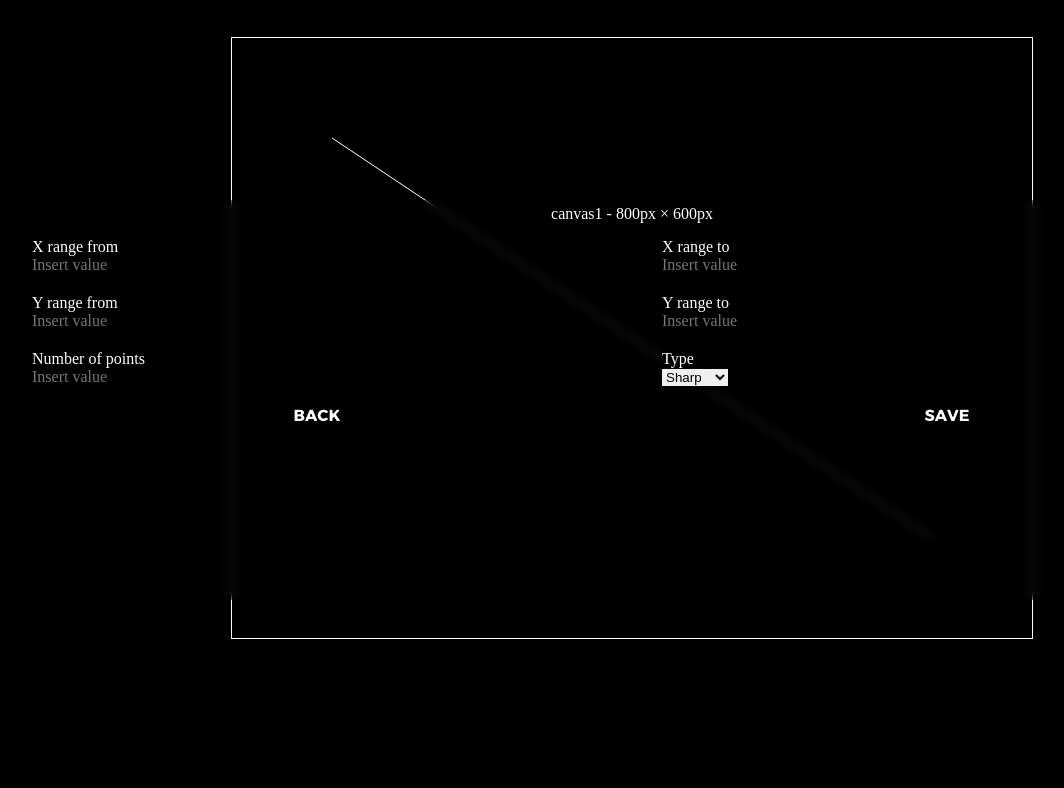
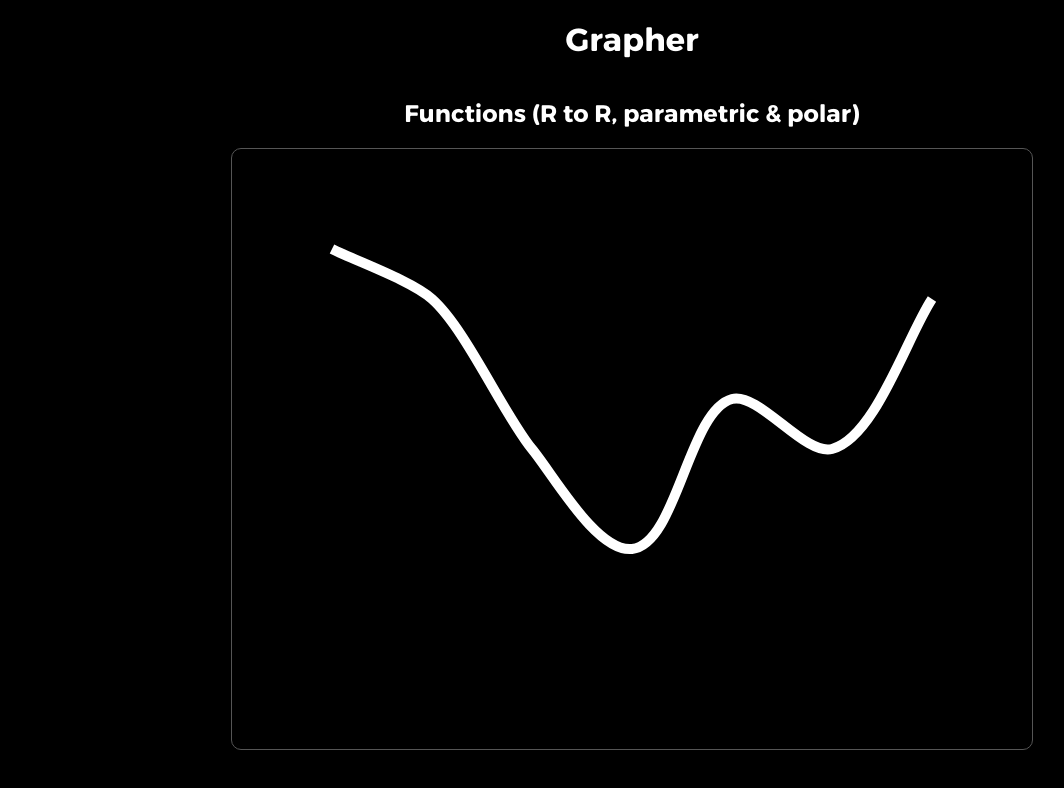
Before and after one commit to Aztronimus/strawredberry, a plain HTML site: page grapher/001_grapher.html in a window 1280 px wide. Shown: the whole page, without its empty margins (8-1072 px from the left). Drawn offline with nearby package versions, Linux system fonts and the light colour scheme.

Commit message:
Grapher smooth

```diff
--- a/grapher/001_grapher.html
+++ b/grapher/001_grapher.html
@@ -9,27 +9,27 @@
 </head>
 <body>
 	<h1>Grapher</h1>
-	<div class="center"><canvas id="canvas1" width="800" height="600"></canvas></div>
-	<form autocomplete="off"><div class="dialog">
+	<h2>Functions (R to R, parametric & polar)</h2>
+	<div class="center">
+		<canvas id="canvas1" width="800" height="600"></canvas>
+		<form autocomplete="off"><div id="ctxMenu1" class="dialog">
 			<div class="legend">canvas1 - 800px × 600px</div>
 			<div class="row">
 				<div class="field">
 					<div>X range from</div>
-				<input type="text" name="" placeholder="Insert value">
+					<input type="text" name="" placeholder="value">
 				</div>
 				<div class="field">
 					<div>X range to</div>
-				<input type="text" name="" placeholder="Insert value">
+					<input type="text" name="" placeholder="value">
 				</div>
-		</div>
-		<div class="row">
 				<div class="field">
 					<div>Y range from</div>
-				<input type="text" name="" placeholder="Insert value">
+					<input type="text" name="" placeholder="value">
 				</div>
 				<div class="field">
 					<div>Y range to</div>
-				<input type="text" name="" placeholder="Insert value">
+					<input type="text" name="" placeholder="value">
 				</div>
 			</div>
 			<div class="row">
@@ -42,34 +42,246 @@
 					<select>
 						<option>Sharp</option>
 						<option>Smooth</option>
+						<option>Points</option>
 					</select>
 				</div>
 			</div>
 			<div class="row">
-			<input class="back" type="button" name="" value="BACK">
+				<input name="back" class="back" type="button" name="" value="BACK">
 				<input class="save" type="button" name="" value="SAVE">
 			</div>
 		</div></form>
+	</div>
 	<script type="text/javascript">
+		// ------------------ Functions ----------------------------------
+		let getAngle = (() => {
+			let z = 0;
+			const r = Math.PI / 2;
+			return function([x, y]) {
+				z = Math.atan(y / x);
+				if(x > 0) {
+					return z;
+				} else if(x < 0) {
+					if(y > 0) {
+						return z + Math.PI;
+					}
+					else if(y < 0) {
+						return z - Math.PI;
+					}
+					else {
+						return Math.PI;
+					}
+				} else {
+					if(y > 0) {
+						return r;
+					}
+					else if(y < 0) {
+						return -r
+					}
+					else {
+						return NaN;
+					}
+				}
+			}
+		})();
+
+		function getDistance(a, b) {
+			return Math.sqrt((a[1] - b[1])**2 + (a[0] - b[0])**2);
+		}
+
+		function getUnitVector([a, b], c = 1) {
+			let n = Math.sqrt(a**2 + b**2);
+			return [c * a / n, c * b / n];
+		}
+
+		function addVectors(u, v) {
+			let r = [];
+			for(let i in u) {
+				r.push(u[i] + v[i]);
+			}
+			return r;
+		}
+
+		function subVectors(u, v) {
+			let r = [];
+			for(let i in u) {
+				r.push(u[i] - v[i]);
+			}
+			return r;
+		}
+
+		function scalarProductVector(c, v) {
+			let r = [];
+			for(let x of v) {
+				r.push(c * x);
+			}
+			return r;
+		}
+
+		function drawPolyline(p, ctx) {
+			ctx.beginPath();
+			p = [...p];
+			ctx.moveTo(...p.shift());
+			for(let i of p)
+				ctx.lineTo(...i);
+			ctx.stroke();
+			ctx.closePath();
+		}
+
+		function drawPolycurveBezier(p, ctx) {
+			ctx.beginPath();
+			if((p.length - 1) % 3 != 0) {
+				throw `Wrong number of points: ${p.length}`;
+			}
+			const _i = (p.length - 1) / 3;
+			ctx.moveTo(...p[0]);
+			for(let i = 0; i != _i; i++) {
+				let j = 3 * i + 1;
+				ctx.bezierCurveTo(...p[j], ...p[j + 1], ...p[j + 2]);
+			}
+			ctx.stroke();
+			ctx.closePath();
+		}
+
+		function plineToPcurveBezier(p) {
+			let c = getDistance(p[0], p[1]) / 4;
+			let r = [p[0]];
+			let w, u, v = getUnitVector(subVectors(p[1], p[0]));
+
+			r.push(addVectors(scalarProductVector(c, v), p[0]));
+
+			let i = 0, _i = p.length - 1;
+			while(++i != _i) {
+				u = v;
+				v = getUnitVector(subVectors(p[i + 1], p[i]));
+				w = getUnitVector(addVectors(v, u));
+				r.push(addVectors(p[i], scalarProductVector(-c, w)));
+				r.push(p[i]);
+				c = getDistance(p[i], p[i + 1]) / 4;
+				r.push(addVectors(p[i], scalarProductVector(c, w)));
+			}
+
+			r.push(addVectors(scalarProductVector(-c, v), p[_i]));
+			r.push(p[_i])
+			return r;
+		}
+
+		let drawArrow = (() => {
+			let r = 15;
+			let a = r * 1.5;
+			let b = r * Math.sqrt(3) / 2;
+			return function(p, ctx) {
+				let v = [p[0][0] - p[1][0], p[0][1] - p[1][1]];
+				let u = getUnitVector(v);
+				ctx.beginPath();
+				ctx.moveTo(...p[0]);
+				ctx.lineTo(p[1][0] + r * u[0], p[1][1] + r * u[1]);
+				ctx.stroke();
+				ctx.closePath();
+				ctx.translate(...p[1]);
+				ctx.rotate(getAngle(v));
+				ctx.beginPath();
+				ctx.moveTo(0, 0);
+				ctx.lineTo(a, b);
+				ctx.lineTo(a, -b);
+				ctx.fill();
+				ctx.closePath();
+				ctx.setTransform(1, 0, 0, 1, 0, 0);
+			}
+		})();
+
+		function drawCircle(p, ctx) {
+			ctx.beginPath();
+			ctx.arc(...p, 30, 0, 2*Math.PI);
+			ctx.closePath();
+			ctx.stroke();
+		}
+
+		function drawPoint(p, ctx) {
+			ctx.beginPath();
+			ctx.arc(...p, 5, 0, 2*Math.PI);
+			ctx.closePath();
+			ctx.fill();
+		}
+
+		function drawPoints(p, ctx) {
+			for(let x of p) {
+				ctx.beginPath();
+				ctx.arc(...x, 5, 0, 2*Math.PI);
+				ctx.closePath();
+				ctx.fill();
+			}
+		}
+
+		let p = [
+			[100, 100],
+			[200, 150],
+			[300, 300],
+			[400, 400],
+			[500, 250],
+			[600, 300],
+			[700, 150]
+		];
+		// -------------------- Drawing ----------------------------------
+
 		let canvas1 = document.getElementById("canvas1"),
 		ctx1 = canvas1.getContext("2d");
 		ctx1.strokeStyle = "white";
-		ctx1.lineWidth = "10px"
-		ctx1.beginPath();
-		ctx1.moveTo(100, 100);
-		ctx1.lineTo(700, 500);
-		ctx1.stroke();
-		ctx1.closePath();
-		// canvas1.addEventListener("contextmenu", function(e) {
-		// 	e.preventDefault();
-		// 	e.stopPropagation();
-		// 	console.log(e);
-		// });
+		ctx1.lineWidth = 10;
+		ctx1.lineCap = "bevel";
+		ctx1.lineJoin = "round";
+		ctx1.fillStyle = "white";
+
+
+		// drawPolyline(p, ctx1);
+		// drawCircle(p[0], ctx1);
+
+		// drawArrow([[200, 400], [600, 500]], ctx1);
+		// drawArrow([p[1], addVectors(p[1], subVectors(p[2], p[0]))], ctx1);
+		// drawArrow([p[1], addVectors(p[1], scalarProductVector(100, getUnitVector(subVectors(p[2], p[0]))))], ctx1);
+
+		drawPolycurveBezier(plineToPcurveBezier(p), ctx1);
+		// ctx1.fillStyle = "red";
+		// drawPoints(p, ctx1);
+		// drawPoints(plineToPcurveBezier(p), ctx1);
+		// ctx1.fillStyle = "cyan";
+		// drawPoints(p, ctx1);
+		// ------------------- Document ----------------------------------
+
+		const ctxMenu = document.getElementById("ctxMenu1");
+
+		canvas1.addEventListener("contextmenu", function(e) {
+			e.preventDefault();
+			e.stopPropagation();
+			ctxMenu.style.display = "block";
+		});
+
+		let form1 = document.querySelector("form"),
+		backBtn = form1.elements.back;
+		backBtn.addEventListener("click", function() {
+			ctxMenu.style.display = "none";
+		});
 	</script>
 </body>
 </html>
-
+<!--
+	vector fields
+	electromagnetic field
+ -->
 <!--
 https://math.stackexchange.com/questions/2828057/what-is-the-equation-to-produce-this-bezier-curve
 
+https://holycoders.com/javscript-copy-array/
+
+https://www.w3resource.com/html5-canvas/html5-canvas-lines.php
+https://www.w3schools.com/Tags/canvas_beziercurveto.asp
+
+https://www.c-sharpcorner.com/UploadFile/99bb20/canvas-curves-in-html5/
+
+https://developer.mozilla.org/en-US/docs/Web/API/Canvas_API/Tutorial/Drawing_shapes
+https://techglimpse.com/scale-rotate-transform-methods-canvas/
+
+https://developer.mozilla.org/en-US/docs/Web/API/CanvasRenderingContext2D/arcTo
+
+https://developer.mozilla.org/en-US/docs/Web/JavaScript/Reference/Classes
  -->
--- a/grapher/style.css
+++ b/grapher/style.css
@@ -18,11 +18,19 @@
 
 body {
 	background-color: black;
-	color white;
+	color: white;
+}
+
+h1, h2, h3 {
+	font-family: TruenoRoundBold;
+	font-weight: unset;
+	padding: 20px;
+	text-align: center;
 }
 
 canvas {
-	border: 1px solid white;
+	border: 1px solid #555;
+	border-radius: 10px;
 }
 
 div.center {
@@ -32,11 +40,14 @@ div.center {
 }
 
 div.dialog {
+	/*border: 3px solid white;*/
+	display: none;
 	position: absolute;
 	inset: 0;
 	margin: auto;
 	width: 600px;
-	height: 400px;
+	height: 300px;
+	overflow: auto;
 	border-radius: 15px;
 	color: #999;
 	font-family: VarelaRound;
@@ -79,7 +90,7 @@ div.dialog div.field:hover {
 }
 
 div.dialog input,
-div.dialog  {
+div.dialog select {
 	/*border: 4px solid white;*/
 	color: white;
 	font-weight: inherit;
@@ -87,6 +98,15 @@ div.dialog  {
 	font-size: 12pt;
 	background-color: transparent;
 	width: 100%;
+}
+
+div.dialog select:hover {
+	cursor: pointer;
+}
+
+div.dialog select:focus {
+	background-color: inherit;
+	font-family: inherit;
 }
 
 div.dialog input[type="button"] {
```
Lines whose indentation alone changed are shown as unchanged.
